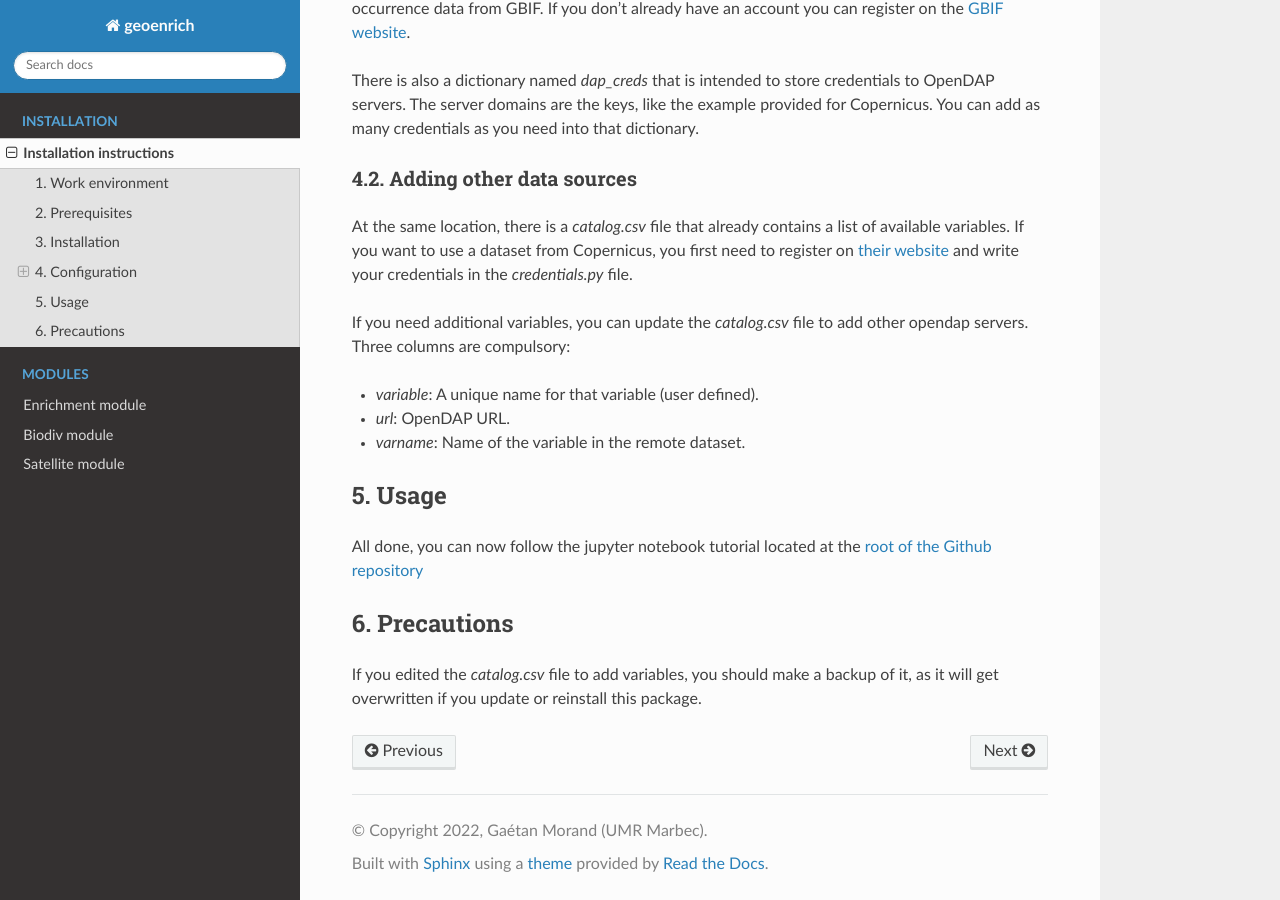
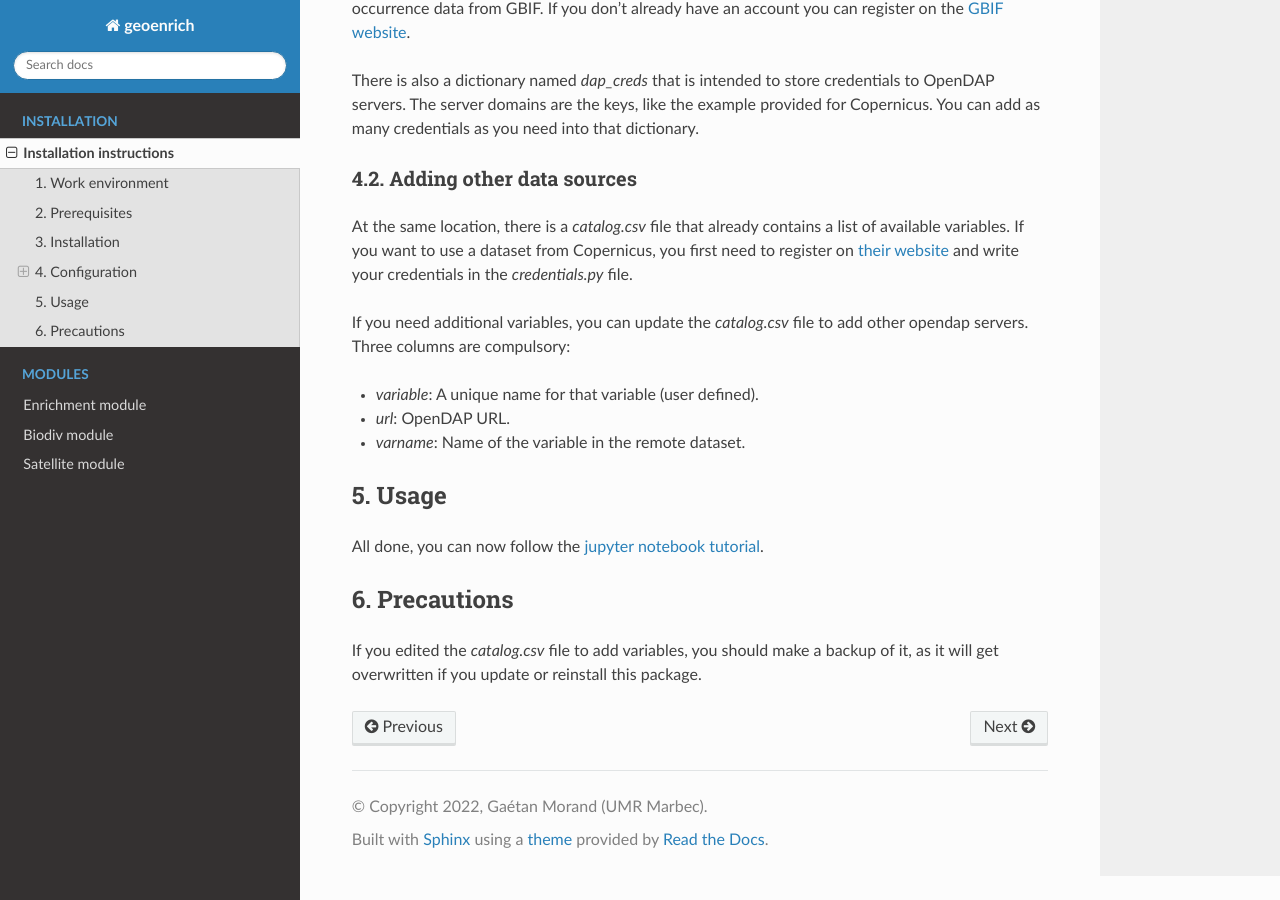
Before and after one commit to IRDG2OI/geoenrich, a Sphinx documentation site: the page built from docs/source/install.rst, in a window 1280 px wide and 900 px high, scrolled down 1185 px. Built offline with Sphinx 7.4.7 and the Read the Docs theme 2.0.0, drawn with Linux system fonts in a browser that asks for light colours.

Commit message:
modified:   docs/source/install.rst

```diff
--- a/docs/source/install.rst
+++ b/docs/source/install.rst
@@ -60,7 +60,7 @@ If you need additional variables, you can update the *catalog.csv* file to add o
 5. Usage
 --------
 
-All done, you can now follow the jupyter notebook tutorial located at the `root of the Github repository <https://github.com/morand-g/geoenrich/blob/main/Geoenrich%20tutorial.ipynb>`_
+All done, you can now follow the `jupyter notebook tutorial <https://github.com/morand-g/geoenrich/blob/main/Geoenrich%20tutorial.ipynb>`_.
 
 
 6. Precautions
```
